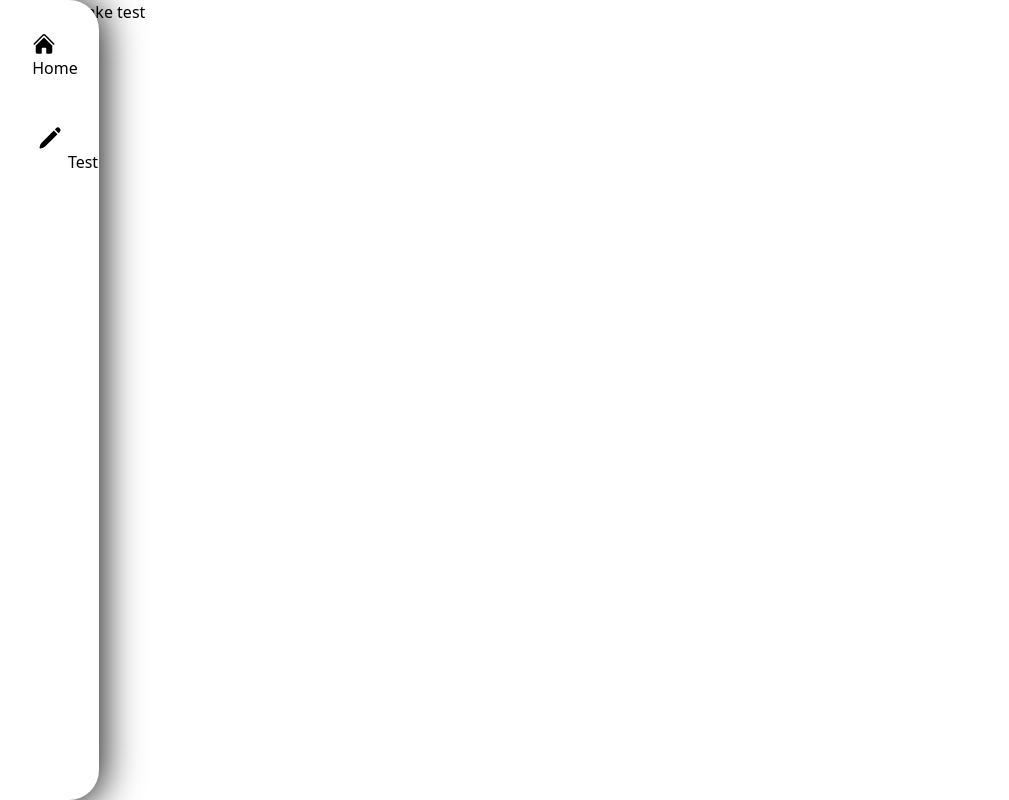
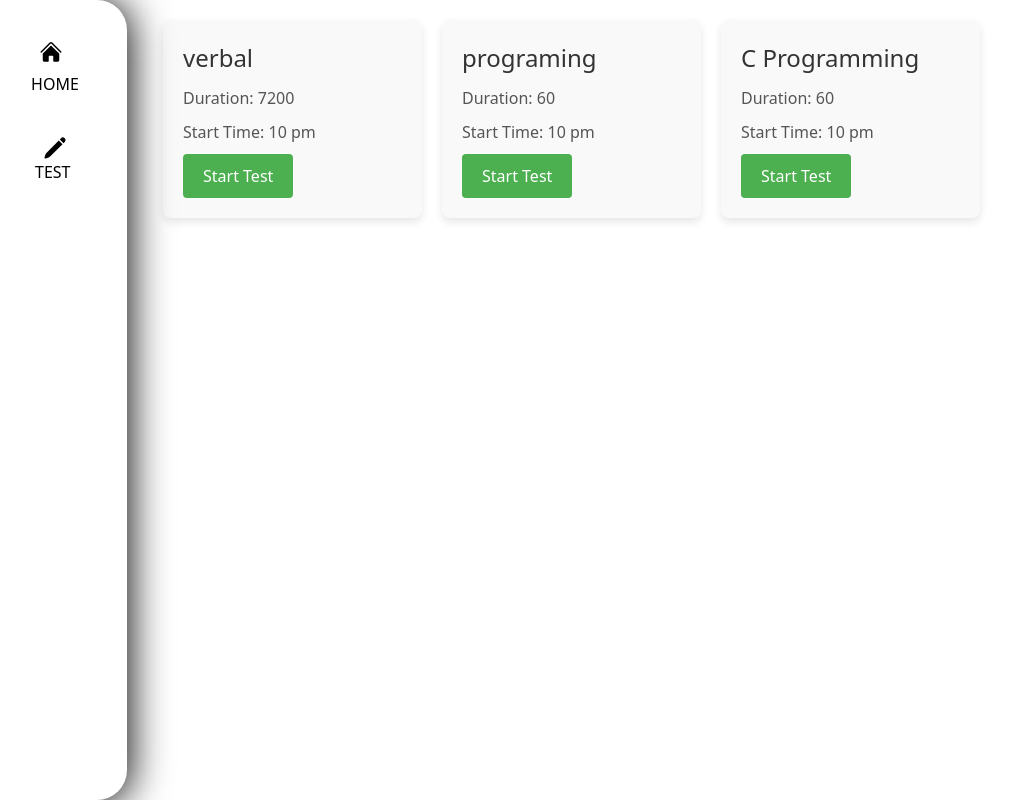
Before and after one commit to Vmkmanoj/Exam-portal, a React (Vite) app in the folder frontend/: page /Taketest in a window 1280 px wide. Shown: the whole page, without its empty margins (1-1010 px from the left). Built offline with nearby package versions, Linux system fonts and the light colour scheme.

Commit message:
added fake data for test

```diff
--- /dev/null
+++ b/frontend/src/assets/test.js
@@ -0,0 +1,33 @@
+
+
+
+const now_avaibleTest = [
+
+
+
+    {
+        testname : "verbal",
+        duration : eval("120*60"),
+        start : 10 +" " + "pm",
+    },
+    {
+        testname : "programing",
+        duration : 60,
+        start : 10 +" " + "pm",
+    },
+    {
+        testname : "C Programming",
+        duration : 60,
+        start : 10 +" " + "pm",
+    }
+
+
+]
+
+// now_avaibleTest.map((even)=>{
+
+//     console.log(even);
+
+// })
+
+export default now_avaibleTest
--- a/frontend/src/componant/login/login.jsx
+++ b/frontend/src/componant/login/login.jsx
@@ -40,6 +40,7 @@ function Login() {
         if (val === "login") {
             const response = await fetch('http://localhost:5000/login', {
                 method: 'POST',
+
                 headers: {
                     'Content-Type': 'application/json',
                 },
--- a/frontend/src/componant/nav/nav.jsx
+++ b/frontend/src/componant/nav/nav.jsx
@@ -6,43 +6,59 @@ import logo from "../nav/Home.jpg";
 
 function Nav() {
 
-    const navigate = useNavigate();
+    // const navigate = useNavigate();
 
 
 
-    const handleNavigation = (path) => {
-        navigate(path); // Navigate to the specified path
-    };
+    // // const handleNavigation = (path) => {
+    // //     navigate(path); // Navigate to the specified path
+    // // };
 
     return (
 
         <>
-        <div className={`mainbox  transition-all duration-300`}>
+        <div className={`mainbox  transition-all duration-300 w-32`}>
 
             <div className="flex flex-col ml-14 justify-between items-center mr-20">
 
 
+                {/* nav button staring */}
+
+
                     <ul className="flex flex-col items-center justify-center gap-10 cursor-pointer mt-8">
+                        {/* home button */}
                         <li>
 
                             <Link to="/home" className="button-home">
-                            <svg xmlns="http://www.w3.org/2000/svg" viewBox="0 0 24 24" fill="currentColor" className="size-6">
+                            <svg xmlns="http://www.w3.org/2000/svg" viewBox="0 0 24 24" fill="currentColor" className="size-6 m-2">
   <path d="M11.47 3.841a.75.75 0 0 1 1.06 0l8.69 8.69a.75.75 0 1 0 1.06-1.061l-8.689-8.69a2.25 2.25 0 0 0-3.182 0l-8.69 8.69a.75.75 0 1 0 1.061 1.06l8.69-8.689Z" />
   <path d="m12 5.432 8.159 8.159c.03.03.06.058.091.086v6.198c0 1.035-.84 1.875-1.875 1.875H15a.75.75 0 0 1-.75-.75v-4.5a.75.75 0 0 0-.75-.75h-3a.75.75 0 0 0-.75.75V21a.75.75 0 0 1-.75.75H5.625a1.875 1.875 0 0 1-1.875-1.875v-6.198a2.29 2.29 0 0 0 .091-.086L12 5.432Z" />
 </svg>
 
                             </Link>
-                            Home
+                            HOME
                         </li>
-                        <li>
-                            <button onClick={() => handleNavigation("/taketest")}
-                                className="button-home ml-14">
-                               <svg xmlns="http://www.w3.org/2000/svg" viewBox="0 0 24 24" fill="currentColor" className="size-6">
+
+                        {/* test button */}
+
+
+                        <li className="flex ml-14">
+
+                            <Link to="/taketest">
+
+
+                               <svg xmlns="http://www.w3.org/2000/svg" viewBox="0 0 24 24" fill="currentColor" className="size-6 ml-2">
   <path d="M21.731 2.269a2.625 2.625 0 0 0-3.712 0l-1.157 1.157 3.712 3.712 1.157-1.157a2.625 2.625 0 0 0 0-3.712ZM19.513 8.199l-3.712-3.712-12.15 12.15a5.25 5.25 0 0 0-1.32 2.214l-.8 2.685a.75.75 0 0 0 .933.933l2.685-.8a5.25 5.25 0 0 0 2.214-1.32L19.513 8.2Z" />
-</svg>  Test
+</svg> <li className="w-24"> TEST</li>
 
-                            </button>
+                            </Link>
+
+
+
                         </li>
+
+
+
                     </ul>
 
             </div>
--- /dev/null
+++ b/frontend/src/componant/test/taketest.css
@@ -0,0 +1,48 @@
+/* Taketest.css */
+
+.test-container {
+    display: grid;
+    grid-template-columns: repeat(auto-fill, minmax(250px, 1fr));
+    gap: 20px;
+    padding: 20px;
+}
+
+.test-card {
+    background-color: #f9f9f9;
+    border-radius: 8px;
+    box-shadow: 0 4px 8px rgba(0, 0, 0, 0.1);
+    padding: 20px;
+    transition: transform 0.2s ease, box-shadow 0.2s ease;
+}
+
+.test-card:hover {
+    transform: translateY(-5px);
+    box-shadow: 0 8px 16px rgba(0, 0, 0, 0.2);
+}
+
+.test-title {
+    font-size: 1.5em;
+    margin-bottom: 10px;
+    color: #333;
+}
+
+.test-info {
+    font-size: 1em;
+    color: #555;
+    margin-bottom: 10px;
+}
+
+.start-btn {
+    padding: 10px 20px;
+    background-color: #4CAF50;
+    color: white;
+    border: none;
+    border-radius: 4px;
+    cursor: pointer;
+    font-size: 1em;
+    transition: background-color 0.3s ease;
+}
+
+.start-btn:hover {
+    background-color: #45a049;
+}
--- a/frontend/src/componant/test/taketest.jsx
+++ b/frontend/src/componant/test/taketest.jsx
@@ -1,16 +1,20 @@
 import React from "react";
+import now_avaibleTest from "../../assets/test";
+import './taketest.css'; // Assuming you create a CSS file for styling
 
-
-function Taketest(){
-
-
-
-    return(
-
-        <h1>hello from take test</h1>
-    )
-
-
+function Taketest() {
+    return (
+        <div className="test-container ml-36">
+            {now_avaibleTest.map((test, index) => (
+                <div className="test-card" key={index}>
+                    <h3 className="test-title">{test.testname}</h3>
+                    <p className="test-info">Duration: {test.duration}</p>
+                    <p className="test-info">Start Time: {test.start}</p>
+                    <button className="start-btn">Start Test</button>
+                </div>
+            ))}
+        </div>
+    );
 }
 
-export default Taketest
+export default Taketest;
```
